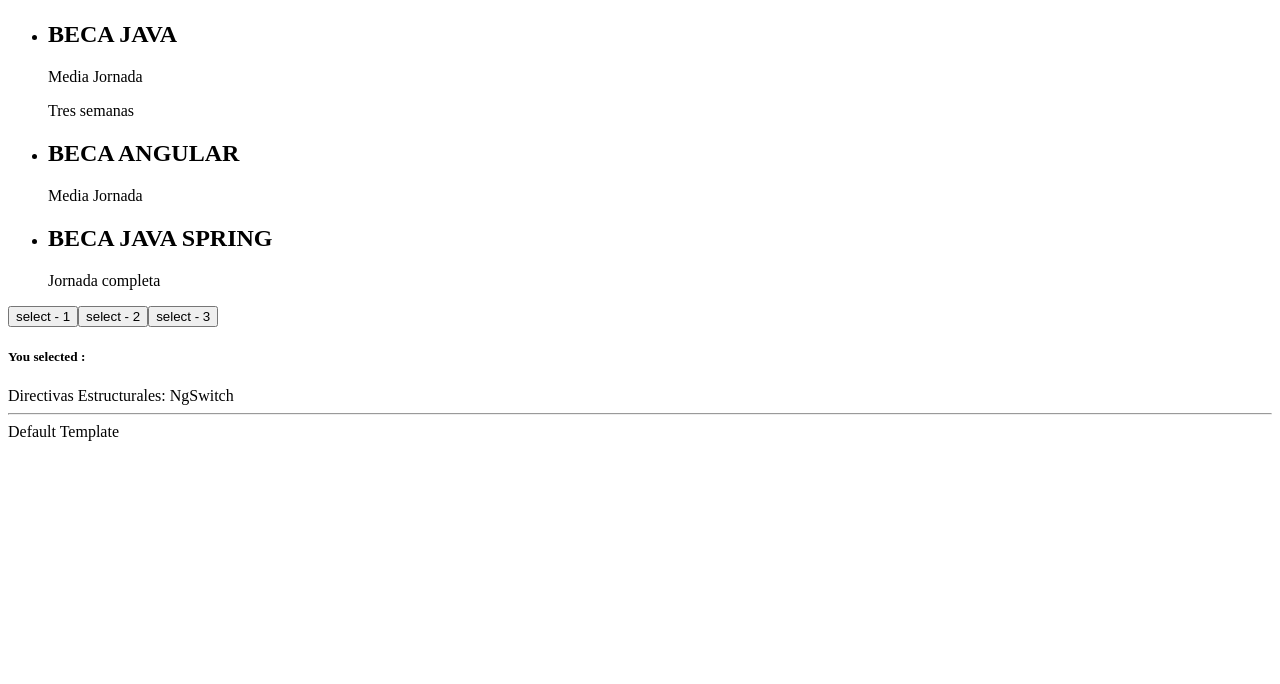
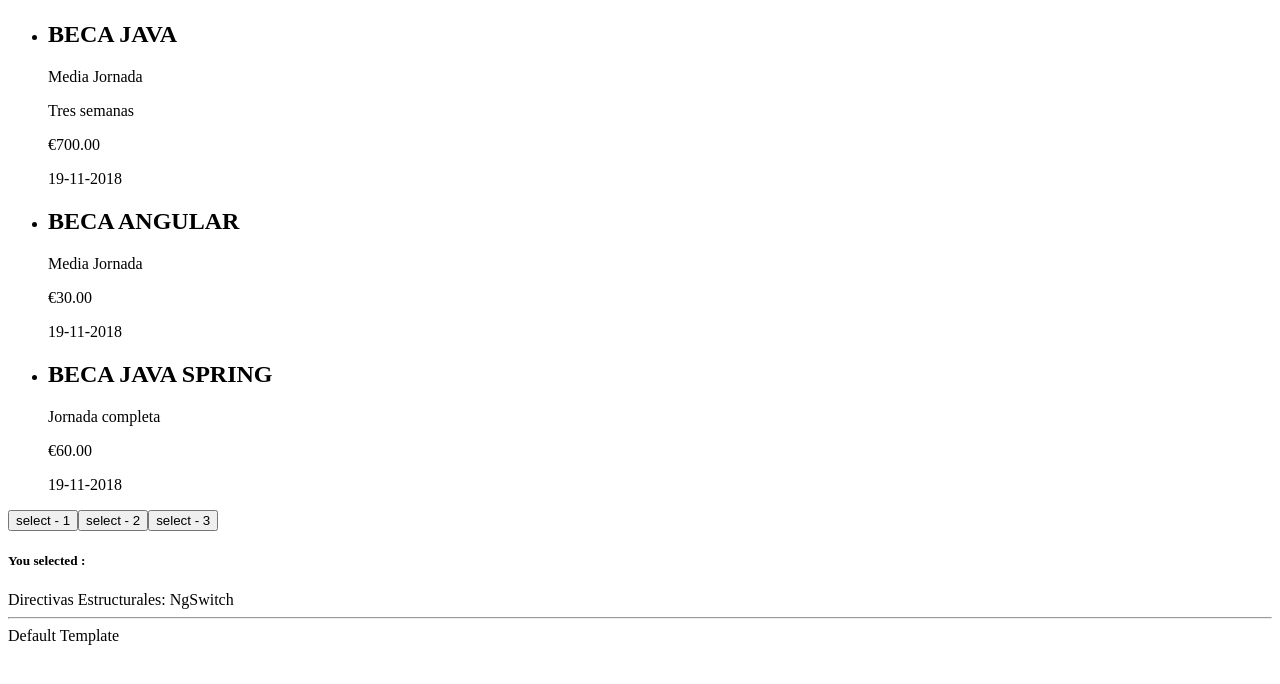
Before and after one commit to MartinezSergio/Angular, an Angular app in the folder cursoAngular/: page / in a window 1280 px wide. Shown: the top 684 px of the page. Built offline with nearby package versions, Linux system fonts and the light colour scheme.

Commit message:
Date con formateo

```diff
--- a/cursoAngular/src/app/app.component.html
+++ b/cursoAngular/src/app/app.component.html
@@ -15,6 +15,8 @@
     <p *ngIf="curso.duracion === 8; else: elseBlock">Jornada completa</p>
     <ng-template #elseBlock>Media Jornada</ng-template>
     <p *ngIf="curso.duracion === 120">Tres semanas</p>
+    <p>{{ curso.precio | currency: "EUR":true }}</p>
+    <p>{{ curso.fecha | date: "dd-MM-yyyy" }}</p>
   </li>
 </ul>
 
--- a/cursoAngular/src/app/app.component.ts
+++ b/cursoAngular/src/app/app.component.ts
@@ -8,9 +8,27 @@ import { Component } from "@angular/core";
 export class AppComponent {
   title = "cursoAngular";
   cursos = [
-    { id: 1, nombre: "Beca Java", duracion: 120 },
-    { id: 2, nombre: "Beca Angular", duracion: 4 },
-    { id: 3, nombre: "Beca Java Spring", duracion: 8 }
+    {
+      id: 1,
+      nombre: "Beca Java",
+      duracion: 120,
+      precio: 700,
+      fecha: new Date()
+    },
+    {
+      id: 2,
+      nombre: "Beca Angular",
+      duracion: 4,
+      precio: 30,
+      fecha: new Date()
+    },
+    {
+      id: 3,
+      nombre: "Beca Java Spring",
+      duracion: 8,
+      precio: 60,
+      fecha: new Date()
+    }
   ];
 
   seleccionar(curso) {
```
Also changed, not shown: cursoAngular/src/app/app.componente2.ts (+8 -15 lines).
